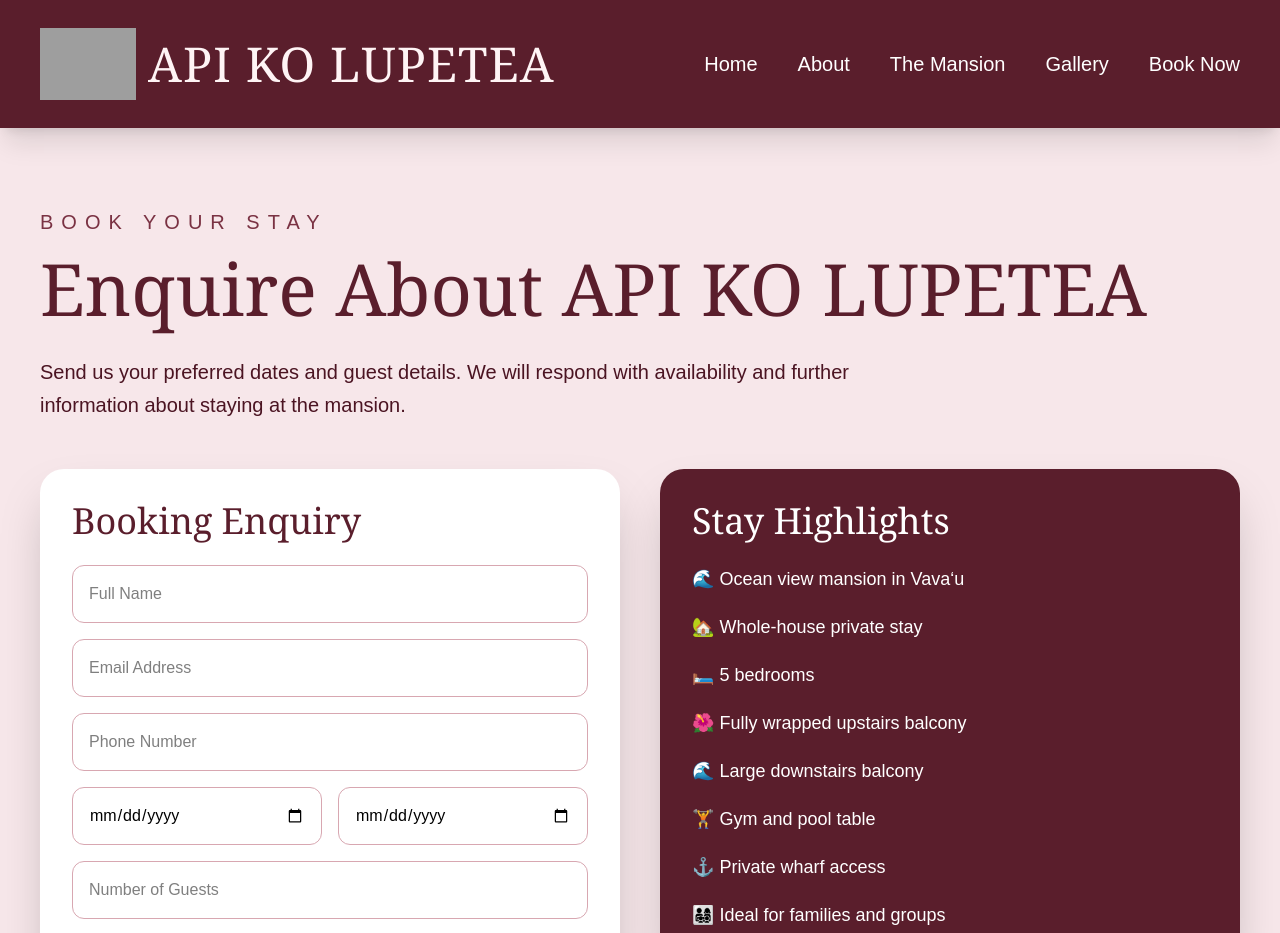
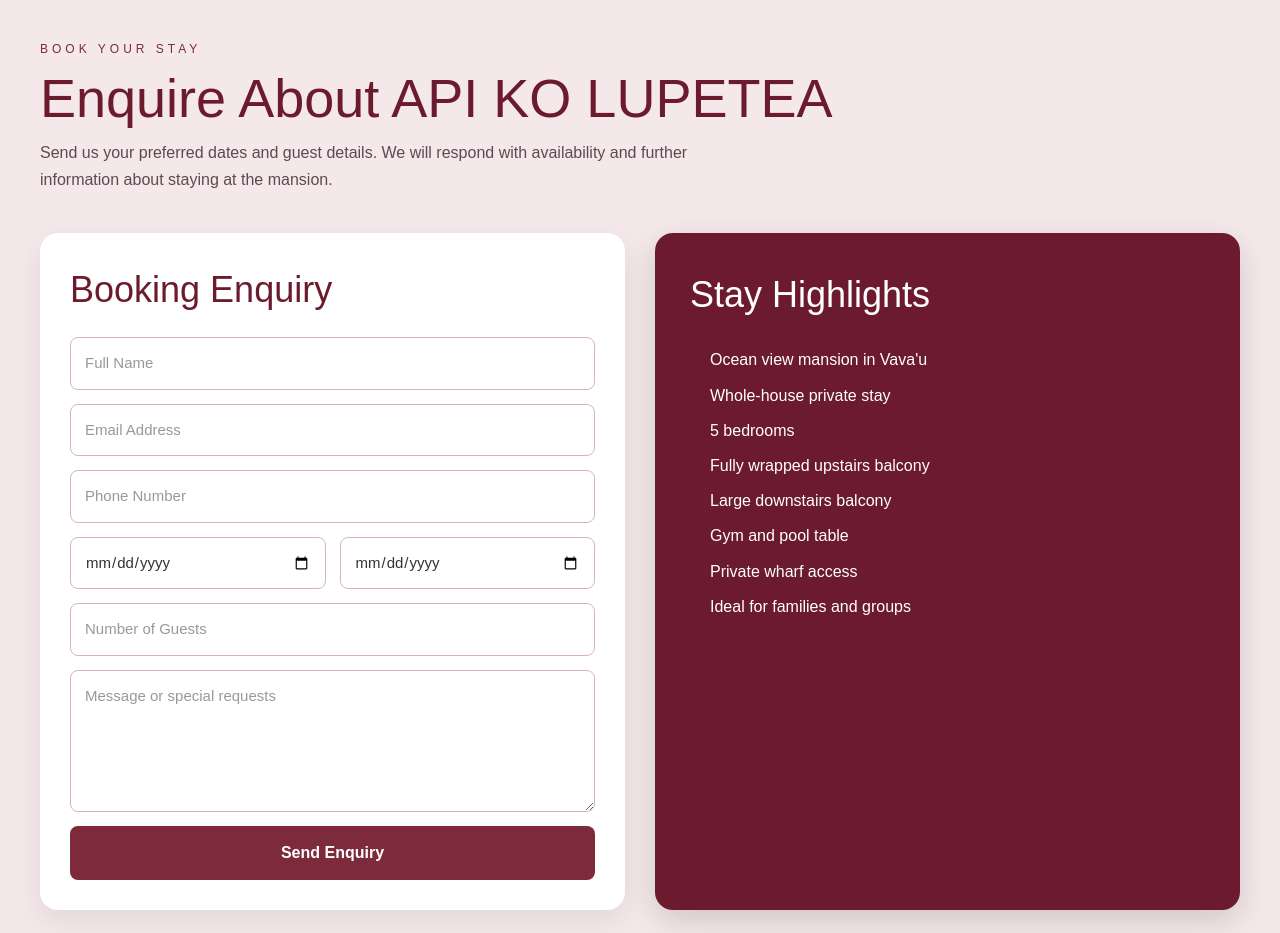
Before and after one commit to Melzy88/API-KO-LUPETEA, a Next.js app: page /booking in a window 1280 px wide. Shown: the top 933 px of the page. Built offline with nearby package versions, Linux system fonts and the light colour scheme; grey boxes are pictures that could not be loaded.

Commit message:
Fix mobile booking form

```diff
--- a/app/booking/page.tsx
+++ b/app/booking/page.tsx
@@ -3,117 +3,218 @@
 import { useState } from "react";
 
 export default function BookingPage() {
+  const [loading, setLoading] = useState(false);
   const [submitted, setSubmitted] = useState(false);
-  const [menuOpen, setMenuOpen] = useState(false);
 
-  function handleSubmit() {
-    setSubmitted(true);
+  async function handleSubmit(event: React.FormEvent<HTMLFormElement>) {
+    event.preventDefault();
+
+    const form = event.currentTarget;
+    const formData = new FormData(form);
+
+    setLoading(true);
+
+    const enquiry = {
+      fullName: formData.get("fullName"),
+      email: formData.get("email"),
+      phone: formData.get("phone"),
+      eventType: "Mansion Booking",
+      eventDate: `Check-in: ${formData.get("checkIn")} | Check-out: ${formData.get("checkOut")}`,
+      guestCount: formData.get("guests"),
+      message: formData.get("message"),
+    };
+
+    const response = await fetch("/api/enquiries", {
+      method: "POST",
+      headers: {
+        "Content-Type": "application/json",
+      },
+      body: JSON.stringify(enquiry),
+    });
+
+    setLoading(false);
+
+    if (response.ok) {
+      form.reset();
+      setSubmitted(true);
+    } else {
+      alert("Something went wrong. Please try again.");
+    }
   }
 
   return (
-    <main className="min-h-screen bg-[#f7e7ea] text-[#4B1422]">
-      <nav className="w-full bg-[#5A1E2C] text-white px-4 md:px-10 py-4 shadow-xl">
-        <div className="w-full flex justify-between items-center">
-          <a href="/" className="flex items-center gap-3">
-            <img src="/images/hibiscus.png" alt="Hibiscus logo" className="w-14 h-14 md:w-24 md:h-24 object-contain" />
-            <span className="text-2xl md:text-5xl font-serif tracking-wide text-[#fff4f5]" style={{ fontFamily: "Georgia, serif" }}>
-              API KO LUPETEA
-            </span>
-          </a>
+    <main className="booking-page">
+      <style>{`
+        .booking-page {
+          background: #f4e8ea;
+          min-height: 100vh;
+          padding: 40px;
+        }
 
-          <button onClick={() => setMenuOpen(!menuOpen)} className="md:hidden text-3xl">☰</button>
+        .container {
+          max-width: 1200px;
+          margin: 0 auto;
+        }
 
-          <div className="hidden md:flex items-center gap-10 text-xl">
-            <a href="/">Home</a>
-            <a href="/about">About</a>
-            <a href="/mansion">The Mansion</a>
-            <a href="/gallery">Gallery</a>
-            <a href="/booking">Book Now</a>
-          </div>
-        </div>
+        .grid {
+          display: grid;
+          grid-template-columns: 1fr 1fr;
+          gap: 30px;
+        }
 
-        {menuOpen && (
-          <div className="md:hidden mt-4 grid gap-3 text-lg text-center">
-            <a href="/" className="bg-[#7A3243] rounded-lg py-2">Home</a>
-            <a href="/about" className="bg-[#7A3243] rounded-lg py-2">About</a>
-            <a href="/mansion" className="bg-[#7A3243] rounded-lg py-2">The Mansion</a>
-            <a href="/gallery" className="bg-[#7A3243] rounded-lg py-2">Gallery</a>
-            <a href="/booking" className="bg-[#7A3243] rounded-lg py-2">Book Now</a>
-          </div>
-        )}
-      </nav>
+        .card {
+          background: white;
+          padding: 30px;
+          border-radius: 18px;
+          box-shadow: 0 10px 30px rgba(0,0,0,0.08);
+        }
 
-      <section className="max-w-7xl mx-auto px-6 md:px-10 py-16 md:py-20">
-        <p className="text-lg md:text-xl tracking-[0.4em] text-[#7A3243] mb-4">BOOK YOUR STAY</p>
+        .date-row {
+          display: grid;
+          grid-template-columns: 1fr 1fr;
+          gap: 14px;
+        }
 
-        <h1 className="text-5xl md:text-7xl text-[#5A1E2C] mb-8" style={{ fontFamily: "Georgia, serif" }}>
+        input, textarea {
+          width: 100%;
+          box-sizing: border-box;
+          padding: 14px;
+          border: 1px solid #d6b6be;
+          border-radius: 8px;
+          font-size: 15px;
+          color: #333;
+        }
+
+        @media (max-width: 768px) {
+          .booking-page {
+            padding: 24px;
+          }
+
+          .grid {
+            grid-template-columns: 1fr;
+          }
+
+          .date-row {
+            grid-template-columns: 1fr;
+          }
+
+          h1 {
+            font-size: 42px !important;
+          }
+        }
+      `}</style>
+
+      <div className="container">
+        <p style={{ letterSpacing: "4px", color: "#7d2b3a", fontSize: "12px" }}>
+          BOOK YOUR STAY
+        </p>
+
+        <h1 style={{ color: "#6b1b2d", fontSize: "54px", fontWeight: "500" }}>
           Enquire About API KO LUPETEA
         </h1>
 
-        <p className="text-lg md:text-xl leading-relaxed max-w-4xl mb-12">
-          Send us your preferred dates and guest details. We will respond with
-          availability and further information about staying at the mansion.
+        <p style={{ color: "#5b4b50", marginBottom: "40px", maxWidth: "650px", lineHeight: "1.7" }}>
+          Send us your preferred dates and guest details. We will respond with availability and further information about staying at the mansion.
         </p>
 
-        <div className="grid md:grid-cols-2 gap-10 items-start">
-          <div className="bg-white rounded-3xl shadow-2xl p-6 md:p-8">
-            {!submitted ? (
-              <>
-                <h2 className="text-4xl text-[#5A1E2C] mb-6" style={{ fontFamily: "Georgia, serif" }}>
-                  Booking Enquiry
+        <div className="grid">
+          <div className="card">
+            {submitted ? (
+              <div style={{ textAlign: "center", padding: "40px 20px" }}>
+                <div style={{ fontSize: "55px" }}>🌺</div>
+
+                <h2 style={{ color: "#6b1b2d", fontSize: "40px", fontWeight: "500" }}>
+                  Thank You!
                 </h2>
 
-                <div className="grid gap-4">
-                  <input type="text" placeholder="Full Name" className="w-full p-4 border border-[#d8a7b1] rounded-xl text-black" />
-                  <input type="email" placeholder="Email Address" className="w-full p-4 border border-[#d8a7b1] rounded-xl text-black" />
-                  <input type="tel" placeholder="Phone Number" className="w-full p-4 border border-[#d8a7b1] rounded-xl text-black" />
-
-                  <div className="grid md:grid-cols-2 gap-4">
-                    <input type="date" className="w-full p-4 border border-[#d8a7b1] rounded-xl text-black" />
-                    <input type="date" className="w-full p-4 border border-[#d8a7b1] rounded-xl text-black" />
-                  </div>
-
-                  <input type="number" placeholder="Number of Guests" className="w-full p-4 border border-[#d8a7b1] rounded-xl text-black" />
-                  <textarea placeholder="Message or special requests" rows={5} className="w-full p-4 border border-[#d8a7b1] rounded-xl text-black"></textarea>
-
-                  <button onClick={handleSubmit} className="bg-[#7A3243] text-white p-4 rounded-xl text-lg hover:bg-[#5A1E2C] shadow-lg transition">
-                    Send Enquiry
-                  </button>
-                </div>
-              </>
-            ) : (
-              <div className="text-center py-16">
-                <div className="text-7xl mb-6">🌺</div>
-                <h2 className="text-4xl text-[#5A1E2C] mb-5" style={{ fontFamily: "Georgia, serif" }}>
-                  Thank You!
-                </h2>
-                <p className="text-xl leading-relaxed max-w-md mx-auto">
+                <p style={{ color: "#4b2c34", fontSize: "18px", lineHeight: "1.7" }}>
                   Thank you for your enquiry.
                   <br />
                   The owners will get back to you soon!
                 </p>
+
+                <button
+                  onClick={() => setSubmitted(false)}
+                  style={{
+                    background: "#7d2b3a",
+                    color: "white",
+                    border: "none",
+                    padding: "13px 25px",
+                    borderRadius: "8px",
+                    cursor: "pointer",
+                    fontWeight: "600",
+                  }}
+                >
+                  Make Another Enquiry
+                </button>
               </div>
+            ) : (
+              <>
+                <h2 style={{ color: "#6b1b2d", marginBottom: "20px", fontSize: "36px" }}>
+                  Booking Enquiry
+                </h2>
+
+                <form onSubmit={handleSubmit} style={{ display: "flex", flexDirection: "column", gap: "14px" }}>
+                  <input name="fullName" required placeholder="Full Name" />
+                  <input name="email" required type="email" placeholder="Email Address" />
+                  <input name="phone" placeholder="Phone Number" />
+
+                  <div className="date-row">
+                    <input name="checkIn" type="date" required />
+                    <input name="checkOut" type="date" required />
+                  </div>
+
+                  <input name="guests" placeholder="Number of Guests" />
+
+                  <textarea name="message" placeholder="Message or special requests" rows={5} />
+
+                  <button
+                    type="submit"
+                    disabled={loading}
+                    style={{
+                      background: "#7d2b3a",
+                      color: "white",
+                      border: "none",
+                      padding: "15px",
+                      borderRadius: "8px",
+                      fontWeight: "600",
+                      cursor: "pointer",
+                      fontSize: "16px",
+                    }}
+                  >
+                    {loading ? "Sending..." : "Send Enquiry"}
+                  </button>
+                </form>
+              </>
             )}
           </div>
 
-          <div className="bg-[#5A1E2C] text-white rounded-3xl shadow-2xl p-8">
-            <h2 className="text-4xl mb-6" style={{ fontFamily: "Georgia, serif" }}>
+          <div
+            style={{
+              background: "#6b1b2d",
+              color: "white",
+              padding: "35px",
+              borderRadius: "18px",
+              boxShadow: "0 10px 30px rgba(0,0,0,0.15)",
+            }}
+          >
+            <h2 style={{ fontSize: "36px", marginBottom: "20px" }}>
               Stay Highlights
             </h2>
 
-            <div className="space-y-5 text-lg">
-              <p>🌊 Ocean view mansion in Vavaʻu</p>
-              <p>🏡 Whole-house private stay</p>
-              <p>🛏️ 5 bedrooms</p>
-              <p>🌺 Fully wrapped upstairs balcony</p>
-              <p>🌊 Large downstairs balcony</p>
-              <p>🏋️ Gym and pool table</p>
-              <p>⚓ Private wharf access</p>
-              <p>👨‍👩‍👧‍👦 Ideal for families and groups</p>
-            </div>
+            <ul style={{ lineHeight: "2.2", paddingLeft: "20px" }}>
+              <li>Ocean view mansion in Vava'u</li>
+              <li>Whole-house private stay</li>
+              <li>5 bedrooms</li>
+              <li>Fully wrapped upstairs balcony</li>
+              <li>Large downstairs balcony</li>
+              <li>Gym and pool table</li>
+              <li>Private wharf access</li>
+              <li>Ideal for families and groups</li>
+            </ul>
           </div>
         </div>
-      </section>
+      </div>
     </main>
   );
 }
```
